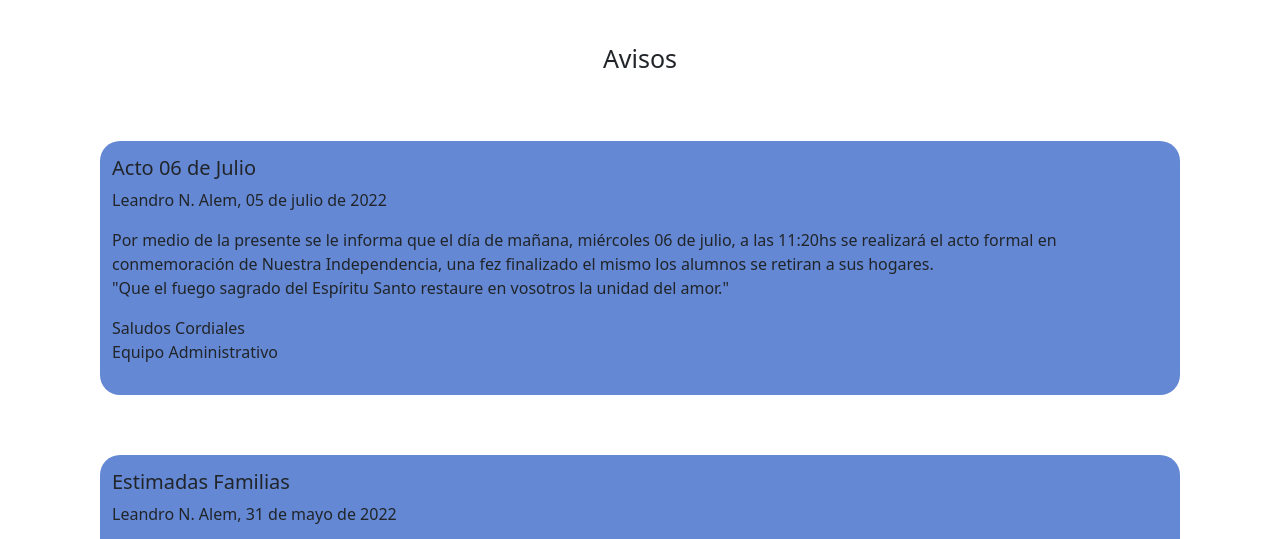
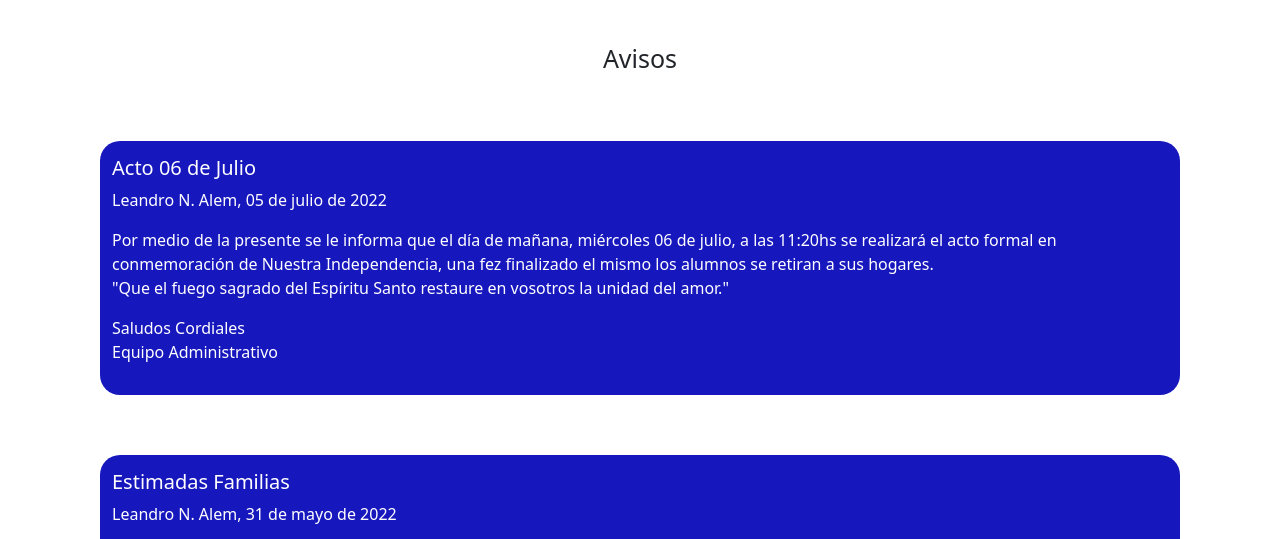
Before and after one commit to LucasArcom/sass-seo-desafio-11, a website: page pages/noticias.html in a window 1280 px wide. Shown: the part 257-796 px from the top of the page. Drawn offline with nearby package versions, Linux system fonts and the light colour scheme.

Commit message:
cambios en el color de fondo de notas en pagina noticias

```diff
--- a/scss/_main.scss
+++ b/scss/_main.scss
@@ -41,9 +41,10 @@ img {box-shadow: 10px;}
     flex-direction: column;
     align-items: flex-start;
     text-align: left;
-    background-color: rgb(100, 136, 212);
+    background-color: $background-nav-footer;
     border-radius: 20px;
     padding: 15px;
+    color: white;
 }
 
 .bold-span {font-weight: 1000;}
```
Also changed, not shown: css/estiloscss.css.
